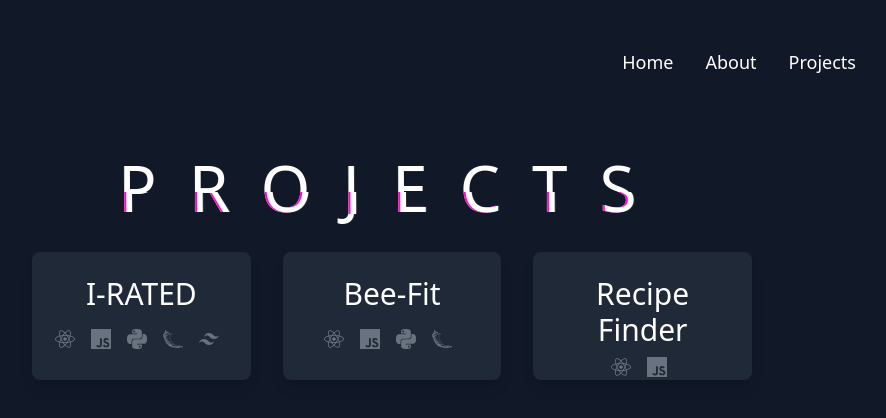
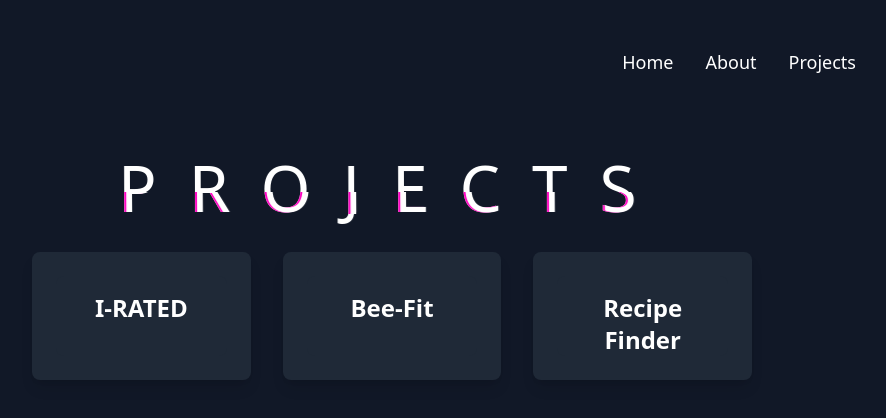
Before and after one commit to ChaseTeague1/chaseteague1.github.io, a React (Create React App) app: page /projects in a window 1280 px wide. Shown: the top 418 px of the page, without its empty margins (248-1134 px from the left). Built offline with nearby package versions, Linux system fonts and the light colour scheme.

Commit message:
completely redid the project styling to be more simplistic and to better animate on hover effects

```diff
--- a/package.json
+++ b/package.json
@@ -38,6 +38,7 @@
     ]
   },
   "devDependencies": {
+    "gh-pages": "^6.3.0",
     "tailwindcss": "^3.4.15"
   }
 }
--- a/src/components/Project.js
+++ b/src/components/Project.js
@@ -1,45 +1,69 @@
-import React, {useState, useEffect} from "react";
+import React, { useState, useEffect } from "react";
 import { FaGithub } from "react-icons/fa";
 
-function Project({project, isHover}){
-  const [hovered, setHovered] = useState(false)
+function Project({ project, isHover }) {
+  const [hovered, setHovered] = useState(false);
+  const [renderDescription, setRenderDescription] = useState(false);
 
   useEffect(() => {
     if (isHover) {
-      const timer = setTimeout(() => setHovered(true), 100);
+      setRenderDescription(true);
+      const timer = setTimeout(() => setHovered(true), 50);
       return () => clearTimeout(timer);
     } else {
-      setHovered(false)
+      setHovered(false);
+      const timer = setTimeout(() => setRenderDescription(false), 300);
+      return () => clearTimeout(timer);
     }
-  }, [isHover])
+  }, [isHover]);
 
   return (
-        <div className="flex flex-col justify-between h-full">
-          <h2 className="text-3xl text-white text-center">{project.title}</h2>
-          <div>
-          {
-            isHover && (
-                <div className={`text-center align-center transition-opacity duration-500 ease-in-out ${
-                  hovered ? "opacity-100" : "opacity-0"
-                }`}>
-                    <p className="text-md text-white text-center opacity-70">{project.description}</p>
-                    <p className="text-center text-4xl m-2">
-                        <a target="_blank" href={project.github} className="flex justify-center item-center">
-                            <FaGithub className="text-white text-center"/>
+    <div className="relative flex flex-col h-full p-4 bg-gray-800 rounded-lg overflow-hidden">
+      <div className="flex flex-col h-full">
+        <h2 className="text-2xl font-bold text-white text-center mb-2 z-10">{project.title}</h2>
+        <div className="flex flex-col flex-grow min-h-[130px] relative">
+          {renderDescription && (
+            <div
+              className={`absolute inset-x-0 top-0 bottom-[40px] flex flex-col transition-all duration-300 ${
+                hovered ? "opacity-100 translate-y-0" : "opacity-0 -translate-y-2"
+              }`}
+              style={{ pointerEvents: hovered ? 'auto' : 'none' }}
+            >
+              <p className="text-sm text-center text-gray-300 mb-2 flex-grow line-clamp-4">
+                {project.description}
+              </p>
+              <div className="flex justify-center h-8 mb-2">
+                <a
+                  href={project.github}
+                  target="_blank"
+                  rel="noreferrer"
+                  className={`text-white text-2xl hover:text-blue-400 transition-all duration-300 ${
+                    hovered ? "opacity-100 scale-100" : "opacity-0 scale-90"
+                  }`}
+                >
+                  <FaGithub />
                 </a>
-                    </p>
               </div>
-        )
-          }
             </div>
-          <div className="flex-grow"></div>
-          <ul className="mt-2 text-center text-xl flex justify-center gap-2">
+          )}
+          <div className="absolute bottom-0 left-0 right-0 h-10 flex items-center justify-center">
+            <div className="flex justify-center gap-2">
               {project.skills.map((skill, index) => (
-              <li key={index} className={`inline-block mr-2 transition-opacity duration-400 ease-in-out ${isHover ? "opacity-100": "opacity-60"}`}>
-                <span className={`inline-block ${isHover ? skill.colorClass : "text-gray-400"}`}>{skill.icon}</span>
-                </li>
+                <span
+                  key={index}
+                  className={`
+                    text-xl transition-all duration-300 ease-in-out
+                    ${isHover ? skill.colorClass : "text-gray-400"}
+                    ${isHover ? "opacity-100" : "opacity-80"}
+                  `}
+                >
+                  {skill.icon}
+                </span>
               ))}
-          </ul>
+            </div>
+          </div>
+        </div>
+      </div>
     </div>
   );
 }
--- a/src/components/Projects.js
+++ b/src/components/Projects.js
@@ -11,7 +11,7 @@ function Projects(){
         {
             title : "I-RATED",
             github: "https://github.com/ChaseTeague1/i-rated",
-            description: "Movie review web application that showcases full CRUD usability and admin/user privileges",
+            description: "Movie review web application that has full CRUD/admin/user privileges",
             skills : [
             {icon: <FaReact/>, colorClass: "text-blue-400"},
             {icon: <SiJavascript />, colorClass: "text-yellow-300"},
@@ -24,7 +24,7 @@ function Projects(){
         {
             title : "Bee-Fit",
             github: "https://github.com/ChaseTeague1/Bee-Fit",
-            description: "A standard workout out application that allows users to be able to create exercises",
+            description: "A standard workout out application able to create exercises",
             skills : [
             {icon: <FaReact />, colorClass: "text-blue-400"},
             {icon: <SiJavascript />, colorClass: "text-yellow-300"},
@@ -36,7 +36,7 @@ function Projects(){
         {
             title : "Recipe Finder",
             github: "https://github.com/ChaseTeague1/recipe-finder",
-            description: "An all inclusive recipe finder, search, filter and create your very own recipes and explore others",
+            description: "An all inclusive recipe finder; search, filter and create recipes",
             skills : [
             {icon: <FaReact />, colorClass: "text-blue-400"},
             {icon: <SiJavascript />, colorClass: "text-yellow-300"}
```
Also changed, not shown: 1 other file (tests, documents, lock files or other folders). Lines whose indentation alone changed are shown as unchanged.
